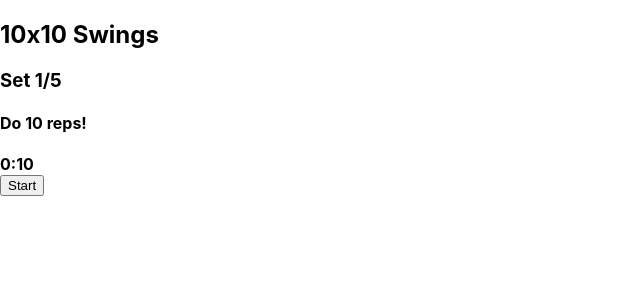
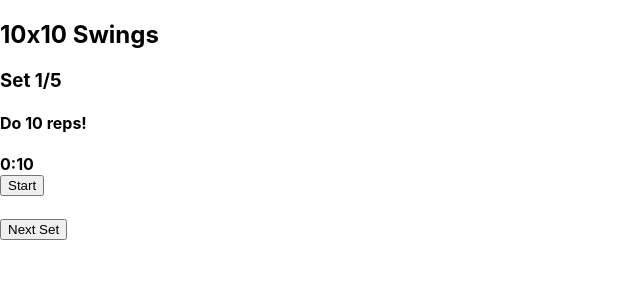
Before and after one commit to PuuperttiRuma/treeni-app, a React (Create React App) app: page / in a window 1280 px wide. Shown: the top 300 px of the page, without its empty margins (0-640 px from the left). Built offline with nearby package versions, Linux system fonts and the light colour scheme.

Commit message:
Function for advancing state

```diff
--- a/src/components/EMOM.js
+++ b/src/components/EMOM.js
@@ -9,15 +9,19 @@ import Timer from './Timer.js'
 const EMOM = ({ numberOfSets, numberOfReps }) => {
     const [currentSet, setCurrentSet] = useState(1)
 
+    const goToNextSet = () => {
+        setCurrentSet(currentSet + 1)
+    }
+
     return (
         <div>
             <h2>10x10 Swings</h2>
             <h3>Set {currentSet}/{numberOfSets}</h3>
             <h4>Do {numberOfReps} reps!</h4>
             <h4>
-
                 <Timer isCountingUp={false} startTime={10} />
             </h4>
+            <button onClick={goToNextSet}>Next Set</button>
         </div>
     )
 }
```
